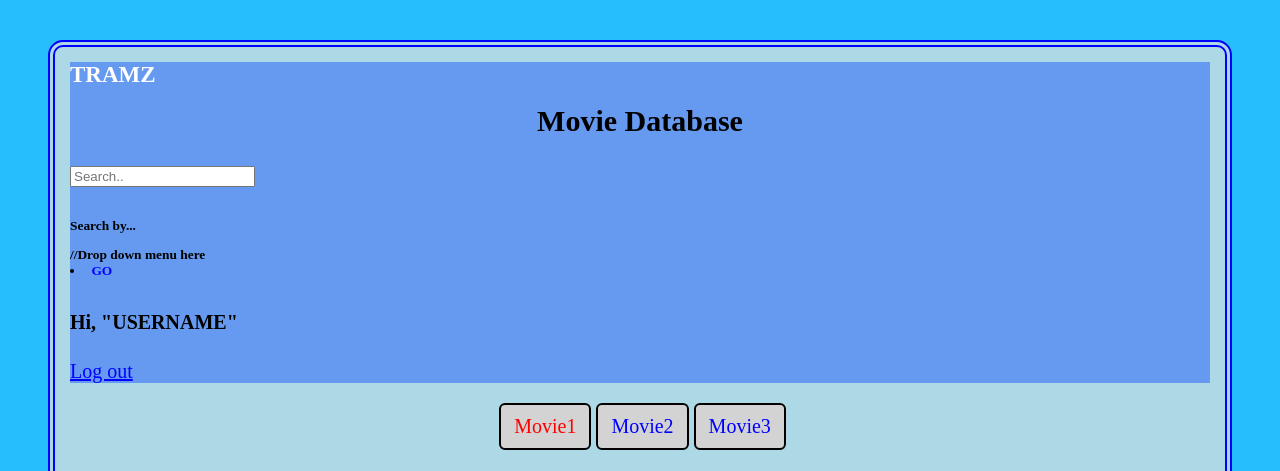
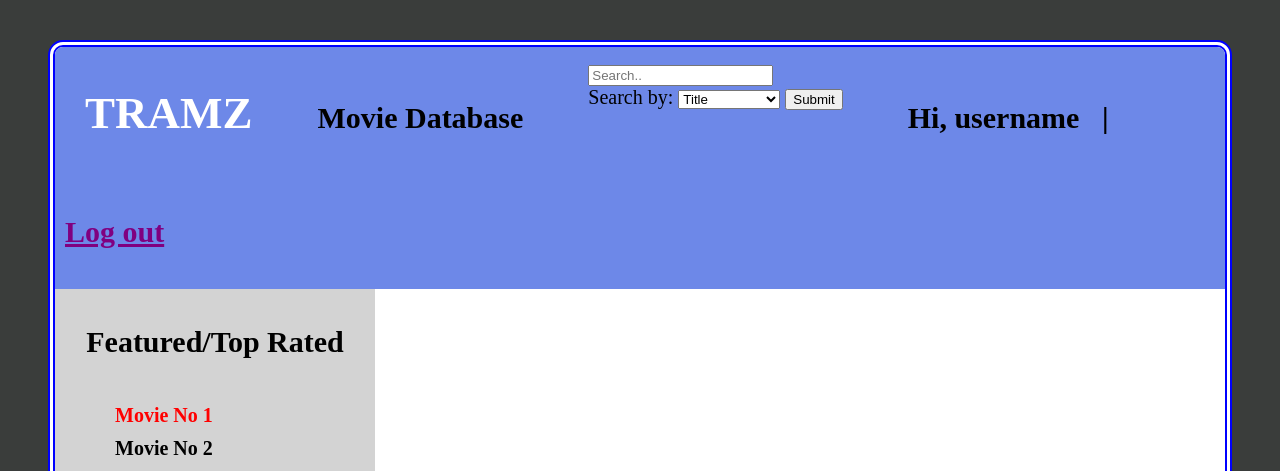
Before and after one commit to aalumar/movie-database, a PHP site: page /movie1.html in a window 1280 px wide. Shown: the top 471 px of the page. Run offline with PHP 8.4, Linux system fonts and the light colour scheme.

Commit message:
Add files via upload

```diff
--- a/movie.css
+++ b/movie.css
@@ -1,23 +1,42 @@
 h1 {
+	padding-left:20px;
 	text-align: left;
-	font-size: 23px;
+	font-size: 45px;
 	color: white;
 }
+
+h1 {display:inline-block;margin-right:10px;}
+h3 {display:inline-block;}
+h4 {display:inline-block;}
+
+.topnav {display:inline-block;}
+
+.select {padding-top: 100px;}
 
 h2 {
 	margin-top: 13px;
 	text-align: center;
 }
 
+h3 {
+	text-align: left;
+	font-size: 34px;
+}
+
+h4 {
+	font-size: 30px;
+}
+
 body {
 	color: black;
-	background-color: #27BEFE;
+	background-color: #3a3d3b;
 }
 
 #container {
-	background-color: lightblue;
-	padding-left: 15px;
-	padding-right: 15px;
+	background-color: white;
+	padding-left: 0px;
+	padding-right: 0px;
+	padding-top: 0px;
 	margin: 40px;
 	border-style: double;
 	border-width: 7px;
@@ -27,23 +46,77 @@
 	font-size: 20px;
 }
 
+
+
 #toparea {
-	background-color: #659af0;
+	background-color: #6d88e8;
+	padding-left: 10px;
+	padding-right: 10px;
+	padding-top: 10px;
+	margin: 0px;
+	margin-bottom: 0px;
+}
+
+#middlearea {
+	background-color: /*red*/;
+	padding-left: 10px;
+	padding-right: 10px;
+	padding-top: 10px;
+	margin: 10px;
+	margin-left: 10px;
+	width: 55%;
+	float:left;
+
+}
+
+#leftside {
+	margin-top: 0px;
+ float:left;
+ background-color: lightgrey;
+ padding-bottom: 90px;
+}
+
+#welcome {
+	background-color: lightgrey;
+	padding: 5px 30px;
+	padding-left: 50px;
+	box-shadow: 3px 3px 5px 6px #ccc;
+	margin-top: 20px;
+	margin-left: 20px;
+	margin-right: 20px;
+	float:left;
+	padding-right: 175px;
+}
+
+#rightside1 {
+	float: right;
+	background-color: /*green*/;
+	padding-left: 10px;
+	padding-right: 10px;
+	padding-top: 10px;
+	margin: 10px;
+	margin-left: 10px;
+}
+
+#rightside2 {
+	float: right;
+	background-color: /*green*/;
+	padding-left: 10px;
+	padding-right: 10px;
+	padding-top: 100px;
+	margin: 10px;
+	margin-left: 10px;
 }
 
 nav {
 	text-align: center;
 }
 
-nav li {
+li {
 	display: inline-block;
 	text-align: center;
-	background: lightgrey;
-	border: solid;
-	border-width: 2px;
-	border-radius: 6px;
-	padding: 10px 10px;
-	margin-left: 5px;
+	float: left;
+
 }
 
 footer {
@@ -58,6 +131,7 @@
 	list-style-type: none;
 	margin: 0;
 	padding: 0;
+	display: block;
 }
 
 ol {
@@ -79,7 +153,7 @@
 }
 
 a:hover {
-	color: white;
+	color: ;
 }
 
 #endtext {
@@ -90,13 +164,13 @@
 	{color: red;
 }
 
-img {float:right;
-	margin-top: 15px;
-	margin-left: 25px;
-	margin-bottom: 15px;
+img {float:top;
+	margin-top: 10px;
+	margin-left: 10px;
+	margin-bottom: 10px;
 	padding-right: 10px;
-	display: block;
-	padding-left: 6px;
+	display: inline-block;
+	padding-left: 0px;
 }
 
 @media (max-width: 750px) {
@@ -117,3 +191,70 @@
 	nav li {display: block;
 			margin-top: 5px;}
 }
+
+#freespace {
+	padding-right: 50px;
+}
+
+.vertical-menu-type-1 {
+  width: 300px; /* Set a width if you like */
+  margin: 10px;
+  float:right;
+}
+
+.vertical-menu-type-1 li {
+	padding: 0px 50px;
+	margin-top: 10px;
+	margin-left: 0px;
+}
+
+.vertical-menu-type-1 a {
+
+  color: black; /* Black text color */
+  display: block; /* Make the links appear below each other */
+  padding: 0px; /* Add some padding */
+  text-decoration: none; /* Remove underline from links */
+}
+
+.vertical-menu-type-1 a:hover {
+  color: blue; /* Dark grey background on mouse-over */
+}
+
+.vertical-menu-type-1 a.active {
+  background-color: ; /* Add a green color to the "active/current" link */
+  color: red;
+}
+
+.vertical-menu-type-2 {
+  width: 300px; /* Set a width if you like */
+  margin: 10px;
+  float:right;
+}
+
+.vertical-menu-type-2 li {
+	background: lightgrey;
+	border: solid;
+	border-width: 2px;
+	border-radius: 6px;
+	padding: 10px 10px 10px 10px; /*top right bottom left*/
+	margin-top: 10px;
+	margin-left: 5px;
+	width: 70%;
+}
+
+.vertical-menu-type-2 a {
+  background: lightgrey;
+  color: black; /* Black text color */
+  display: block; /* Make the links appear below each other */
+  padding: 0px; /* Add some padding */
+  text-decoration: none; /* Remove underline from links */
+}
+
+.vertical-menu-type-2 a:hover {
+  color: blue; /* Dark grey background on mouse-over */
+}
+
+.vertical-menu-type-2 a.active {
+  background-color: ; /* Add a green color to the "active/current" link */
+  color: red;
+}
--- a/movie1.html
+++ b/movie1.html
@@ -17,68 +17,154 @@
 			<div id="toparea">
 
 				<header>
-				<h1>TRAMZ</h1>
-				<h2>Movie Database</h2>
+
+					<h1>TRAMZ</h1> &nbsp; &nbsp; &nbsp; &nbsp; &nbsp;
+					<h4>Movie Database</h4> &nbsp; &nbsp; &nbsp; &nbsp; &nbsp; &nbsp;
 
 					<div class="topnav">
 
-					<input type="text" placeholder="Search..">
-					<h6>Search by...</p>
-					//Drop down menu here
+						<input type="text" placeholder="Search..">&nbsp; &nbsp; &nbsp; &nbsp; &nbsp;
 
-					<li><a href="enemyguide.html">GO</a>
+						<form action="">
+  							<label for="filter">Search by:</label>
+ 							 <select id="select" name="Select">
+							 <option value="director">Title</option>
+  							  <option value="director">Director</option>
+   							 <option value="cast">Cast</option>
+ 							   <option value="agerating">Age Rating</option>
+  								  <option value="releaseyear">Release Year</option>
+ 									 </select>
+  								<input type="submit">
+								</form>&nbsp; &nbsp; &nbsp; &nbsp; &nbsp;
+
+
+
 					</div>
-					<h4>Hi, "USERNAME" </h4>
-				<a href="#contact">Log out</a></p>
+
+					&nbsp; &nbsp; &nbsp; &nbsp; &nbsp; &nbsp; <h4>Hi, username &nbsp; |</h4>&nbsp; &nbsp;
+					<h4><a href="">Log out</a></h4>
 
 				</header>
 
 			</div>
 
-			<nav>
+			<div id="leftside">
+
+				<br>
+				<h2>Featured/Top Rated</h2>
+
+					<div class="vertical-menu-type-1">
+
 					<ul>
-					<li><a href="introduction.html"><span class="redText">Movie1</span></a>
-					<li><a href="gettingstarted.html">Movie2</a>
-					<li><a href="enemyguide.html">Movie3</a>
+					<b>
+						<li><a href=""><span class="redText">Movie No 1</span></a>
+						<li><a href="">Movie No 2</a>
+						<li><a href="">Movie No 3</a>
+						<li><a href="">Movie No 4</a>
+						<li><a href="">Movie No 5</a>
+						<li><a href="">Movie No 6</a>
+						<li><a href="">Movie No 7</a>
+						<li><a href="">Movie No 8</a>
+						<li><a href="">Movie No 9</a>
+						<li><a href="">Movie No 10</a>
+						<li><a href="">Movie No 11</a>
+						<li><a href="">Movie No 12</a>
+						<li><a href="">Movie No 13</a>
+						<li><a href="">Movie No 14</a>
+						<li><a href="">Movie No 15</a>
+						<li><a href="">Movie No 16</a>
+						<li><a href="">Movie No 17</a>
+						<li><a href="">Movie No 18</a>
+						<li><a href="">Movie No 19</a>
+						<li><a href="">Movie No 20</a>
+						</b>
 					</ul>
-			</nav>
+
+					</div>
+
+			</div>
+
+
+
+				<div id="welcome">
+
+					<p>Welcome to the TRAMZ movie database. You can search by the title of a movie, or various other properties such as director, age rating or release year.</p>
+
+				</div>
 
 				<main>
 
-					<img src="images/other/rockman.jpg" alt="Poster1">
-					<img src="images/other/rockman.jpg" alt="Poster2">
-					<img src="images/other/rockman.jpg" alt="trailer">
+					<div id="middlearea">
 
-					<p><h3>Movie Title</h3>
-					<br>Release Date: xx/xx/xxxx
-					<br>Genre:
-					<br>Starring:
-					<br>Directed by:
-					<br>Series:
-					<br>Age rating:
-					<br>Average user rating: ??/10 <a href="#reviews">(Show user reviews)</a>
-					<br>Available now on:
-					<br>Synopsis:</p>
+						<img src="images/trailer.png" alt="trailer">
+						<img src="images/poster1.png" alt="Poster1">
+						<img src="images/poster2.png" alt="Poster2">
 
-				<h2>The Story...</h2>
 
-					<li><a href="enemyguide.html">Add to Favourites +</a>
-					<li><a href="enemyguide.html">More Like This</a>
-					<li><a href="enemyguide.html">Random Film</a>
-					<li><a href="enemyguide.html">My Favourites</a>
-					<li><a href="enemyguide.html">My Profile</a>
-					<li><a href="enemyguide.html">Settings</a>
+						<h3>Movie Title</h3> &#9733;&#9733;&#9733;&#9733;&#9734;
+
+						<div class="vertical-menu-type-2">
+
+						<li><a href="">Add to Favourites +</a>
+						<li><a href="">More Like This</a>
+
+						</div>
+
+						<b>
+							<br>Release Date (UK): DD/MM/YY
+							<br>Genre(s): Romance, Comedy
+							<br>Starring: Person1, Person2, Person3
+							<br>Directed by: Director1
+							<br>Series: N/A
+							<br>Collection: Collection1
+							<br>Age rating: PG
+							<br>Avg. User Rating: 7.2 <a href="">(Show User Reviews)</a>
+							<br>Available now on: Netflix (Subscription), Youtube (£4.99), Blu-Ray, DVD
+							<br>Synopsis:
+							<br><br><br><br><br><br>
+
+						</b>
+
+					</div>
+
+
+
+						<div class="vertical-menu-type-2">
+
+							<ul>
+
+								<div id="rightside1">
+
+								<li><a href="">Random Film</a>
+								<li><a href="">Genres</a>
+								<li><a href="">My Favourites</a>
+								<li><a href="">My Profile</a>
+								<li><a href="">Settings</a>
+
+								</div>
+
+								<div id="rightside2">
+
+								<li><a href="">References</a>
+								<li><a class="active" href="">About us</a>
+								<li><a href="">Contact us</a>
+
+								</div>
+
+							</ul>
+							<br><br><br><br><br>
+
+						</div>
+
 
 
 				</main>
 
 				<footer>
 
-				<p>Disclaimer: TRAMZ do not own the rights to any of the movies referenced on this site. <br><a class="active" href="#home">About us</a>
-				<a href="#about">References</a>
-				<a href="#contact">Contact</a></p>
+				</footer>
 
-			</footer>
+
 
 		</div>
 
```
Lines whose indentation alone changed are shown as unchanged.
